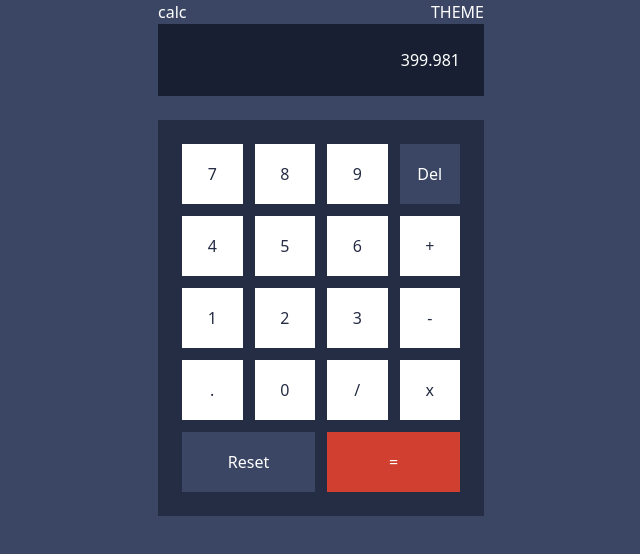
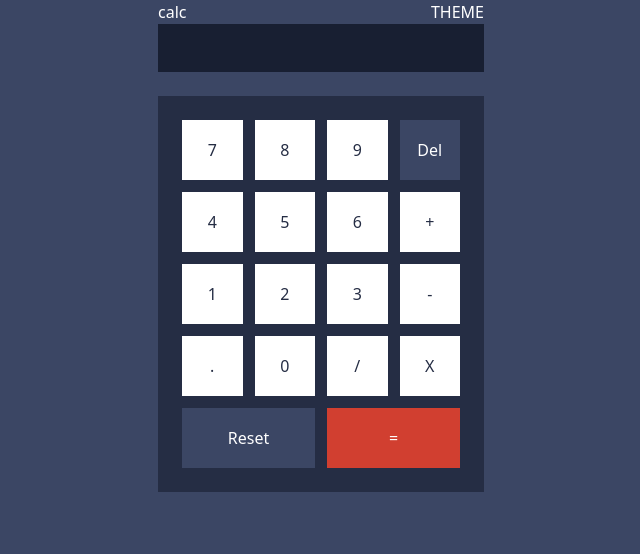
Before and after one commit to florianstancioiu/calculator-app, a React (Vite) app: page / in a window 1280 px wide. Shown: the top 554 px of the page, without its empty margins (319-959 px from the left). Built offline with nearby package versions, Linux system fonts and the light colour scheme.

Commit message:
Implemented the functionality of the calculator

```diff
--- a/src/components/Button/Button.tsx
+++ b/src/components/Button/Button.tsx
@@ -3,7 +3,8 @@ export type Button = {
   bgColor: string;
   textColor: string;
   spansTwoColumns?: boolean;
-  callback?: (text: string) => void;
+  isNumber: boolean;
+  onClickButton?: (btn: Button) => void;
 };
 
 const Button = ({
@@ -11,25 +12,27 @@ const Button = ({
   bgColor,
   textColor,
   spansTwoColumns,
-  callback,
+  isNumber,
+  onClickButton,
 }: Button) => {
-  const onClickHandler = () => {
-    if (typeof callback === "function") {
-      callback("");
-
-      return;
-    }
-
-    // do something with the number
-  };
-
   return (
     <button
-      onClick={onClickHandler}
+      onClick={() => {
+        if (onClickButton) {
+          return onClickButton({
+            title,
+            bgColor,
+            textColor,
+            spansTwoColumns,
+            isNumber,
+            onClickButton,
+          } as Button);
+        }
+      }}
       className={`bg-${bgColor} text-${textColor} ${
         spansTwoColumns ? "col-span-2" : ""
       }
-      grid place-items-center cursor-pointer min-h-[3.75rem]
+      grid place-items-center cursor-pointer min-h-[3.75rem] capitalize
       `}
     >
       <span className="hidden text-bg-ternary"></span>
--- a/src/components/Buttons/Buttons.tsx
+++ b/src/components/Buttons/Buttons.tsx
@@ -3,13 +3,18 @@ import { type Button } from "../Button/Button";
 
 export type Buttons = {
   values: Button[];
+  onClickButton: (btn: Button) => void;
 };
 
-const Buttons = ({ values }: Buttons) => {
+const Buttons = ({ values, onClickButton }: Buttons) => {
   return (
     <div className="grid grid-cols-4 gap-[0.75rem] bg-bg-ternary p-[1.5rem]">
       {values.map((val) => (
-        <ButtonComponent key={val.title} {...val} />
+        <ButtonComponent
+          onClickButton={onClickButton}
+          key={val.title}
+          {...val}
+        />
       ))}
     </div>
   );
--- a/src/components/Calculator/Calculator.tsx
+++ b/src/components/Calculator/Calculator.tsx
@@ -1,14 +1,98 @@
+import { useState } from "react";
+import { type Button } from "../Button/Button";
 import Header from "../Header/Header";
+
 import Display from "../Display/Display";
 import Buttons from "../Buttons/Buttons";
 import { buttons } from "./CalculatorButtonValues";
 
+import { mathOperations, isNumeric } from "../../utils/Math";
+
 const Calculator = () => {
+  const [primaryNumber, setPrimaryNumber] = useState("");
+  const [operator, setOperator] = useState("");
+  const [secondaryNumber, setSecondaryNumber] = useState("");
+  const primaryText = `${primaryNumber} ${operator ?? ""} ${
+    secondaryNumber ?? ""
+  }`;
+
+  const onClickButtonHandler = (btn: Button) => {
+    const { title, isNumber } = btn;
+
+    if (operator === "" && secondaryNumber === "") {
+      setPrimaryNumber((val) => {
+        const newNumber = `${val ?? ""}${title}`;
+
+        return isNumeric(newNumber) ? newNumber : val;
+      });
+    } else {
+      setSecondaryNumber((val) => {
+        const newNumber = `${val ?? ""}${title}`;
+
+        return isNumeric(newNumber) ? newNumber : val;
+      });
+    }
+
+    if (title === "reset") {
+      setPrimaryNumber("");
+      setOperator("");
+      setSecondaryNumber("");
+    }
+
+    if (!isNumber && primaryNumber === "") {
+      return;
+    }
+
+    if (isNumber) {
+      return;
+    }
+
+    if (title === "del") {
+      if (secondaryNumber !== "") {
+        setSecondaryNumber((val) => val.slice(0, -1));
+        return;
+      }
+
+      if (operator !== "") {
+        setOperator((val) => val.slice(0, -1));
+        return;
+      }
+
+      if (primaryNumber !== "") {
+        setPrimaryNumber((val) => val.slice(0, -1));
+        return;
+      }
+    }
+
+    if (title === "=") {
+      if (primaryNumber === "" || secondaryNumber === "") {
+        return;
+      }
+
+      let result = mathOperations[operator](
+        primaryNumber,
+        secondaryNumber
+      ).toFixed(2);
+      result = (+result).toString();
+
+      setPrimaryNumber(result);
+      setOperator("");
+      setSecondaryNumber("");
+    }
+
+    if (operator === "") {
+      if (title !== "reset" && title !== "del") {
+        setOperator(title.toString());
+      }
+      return;
+    }
+  };
+
   return (
     <div className="max-w-[20.375rem] mx-auto">
       <Header />
-      <Display text="399.981" />
-      <Buttons values={buttons} />
+      <Display primaryText={primaryText.trim()} secondaryText={``} />
+      <Buttons onClickButton={onClickButtonHandler} values={buttons} />
     </div>
   );
 };
--- a/src/components/Calculator/CalculatorButtonValues.ts
+++ b/src/components/Calculator/CalculatorButtonValues.ts
@@ -1,113 +1,114 @@
 import { type Button } from "../Button/Button";
-
-import {
-  deleteExpression,
-  addExpression,
-  subtractExpression,
-  multiplyExpression,
-  divideExpression,
-  resetExpression,
-  equalsExpression,
-} from "../../utils/MathExpressions";
 
 export const buttons: Button[] = [
   {
     title: 7,
     bgColor: "primary",
     textColor: "bg-ternary",
+    isNumber: true,
   },
   {
     title: 8,
     bgColor: "primary",
     textColor: "bg-ternary",
+    isNumber: true,
   },
   {
     title: 9,
     bgColor: "primary",
     textColor: "bg-ternary",
+    isNumber: true,
   },
   {
-    title: "Del",
+    title: "del",
     bgColor: "bg-primary",
     textColor: "primary",
-    callback: deleteExpression,
+    isNumber: false,
   },
   {
     title: 4,
     bgColor: "primary",
     textColor: "bg-ternary",
+    isNumber: true,
   },
   {
     title: 5,
     bgColor: "primary",
     textColor: "bg-ternary",
+    isNumber: true,
   },
   {
     title: 6,
     bgColor: "primary",
     textColor: "bg-ternary",
+    isNumber: true,
   },
   {
     title: "+",
     bgColor: "primary",
     textColor: "bg-ternary",
-    callback: addExpression,
+    isNumber: false,
   },
   {
     title: 1,
     bgColor: "primary",
     textColor: "bg-ternary",
+    isNumber: true,
   },
   {
     title: 2,
     bgColor: "primary",
     textColor: "bg-ternary",
+    isNumber: true,
   },
   {
     title: 3,
     bgColor: "primary",
     textColor: "bg-ternary",
+    isNumber: true,
   },
   {
     title: "-",
     bgColor: "primary",
     textColor: "bg-ternary",
-    callback: subtractExpression,
+    isNumber: false,
   },
   {
     title: ".",
     bgColor: "primary",
     textColor: "bg-ternary",
+    isNumber: true,
   },
   {
     title: 0,
     bgColor: "primary",
     textColor: "bg-ternary",
+    isNumber: true,
   },
   {
     title: "/",
     bgColor: "primary",
     textColor: "bg-ternary",
-    callback: divideExpression,
+    isNumber: false,
   },
   {
     title: "x",
     bgColor: "primary",
     textColor: "bg-ternary",
-    callback: multiplyExpression,
+    isNumber: false,
   },
   {
-    title: "Reset",
+    title: "reset",
     bgColor: "bg-primary",
     textColor: "primary",
     spansTwoColumns: true,
-    callback: resetExpression,
+    isNumber: false,
   },
   {
     title: "=",
     bgColor: "bg-danger",
     textColor: "primary",
     spansTwoColumns: true,
-    callback: equalsExpression,
+    isNumber: false,
   },
 ];
--- a/src/components/Display/Display.tsx
+++ b/src/components/Display/Display.tsx
@@ -1,11 +1,13 @@
 export type Display = {
-  text: string;
+  primaryText: string;
+  secondaryText: string;
 };
 
-const Display = ({ text }: Display) => {
+const Display = ({ primaryText, secondaryText }: Display) => {
   return (
     <div className="bg-bg-secondary text-right p-[1.5rem] mb-[1.5rem]">
-      <p>{text}</p>
+      <p>{primaryText}</p>
+      <p>{secondaryText}</p>
     </div>
   );
 };
--- /dev/null
+++ b/src/utils/Math.ts
@@ -0,0 +1,12 @@
+export const isNumeric = (str: string) => {
+  return !isNaN(+str) && !isNaN(parseFloat(str));
+};
+
+export const mathOperations: {
+  [key: string]: (a: string, b: string) => number;
+} = {
+  "+": (a: string, b: string) => +a + +b,
+  "-": (a: string, b: string) => +a - +b,
+  "/": (a: string, b: string) => +a / +b,
+  x: (a: string, b: string) => +a * +b,
+};
--- a/src/utils/MathExpressions.ts
+++ /dev/null
@@ -1,27 +0,0 @@
-export const deleteExpression = (text: string) => {
-  return text;
-};
-
-export const addExpression = (text: string) => {
-  return text;
-};
-
-export const subtractExpression = (text: string) => {
-  return text;
-};
-
-export const multiplyExpression = (text: string) => {
-  return text;
-};
-
-export const divideExpression = (text: string) => {
-  return text;
-};
-
-export const resetExpression = (_text: string) => {
-  return "";
-};
-
-export const equalsExpression = (_text: string) => {
-  return "";
-};
```
Also changed, not shown: 1 other file (tests, documents, lock files or other folders).
